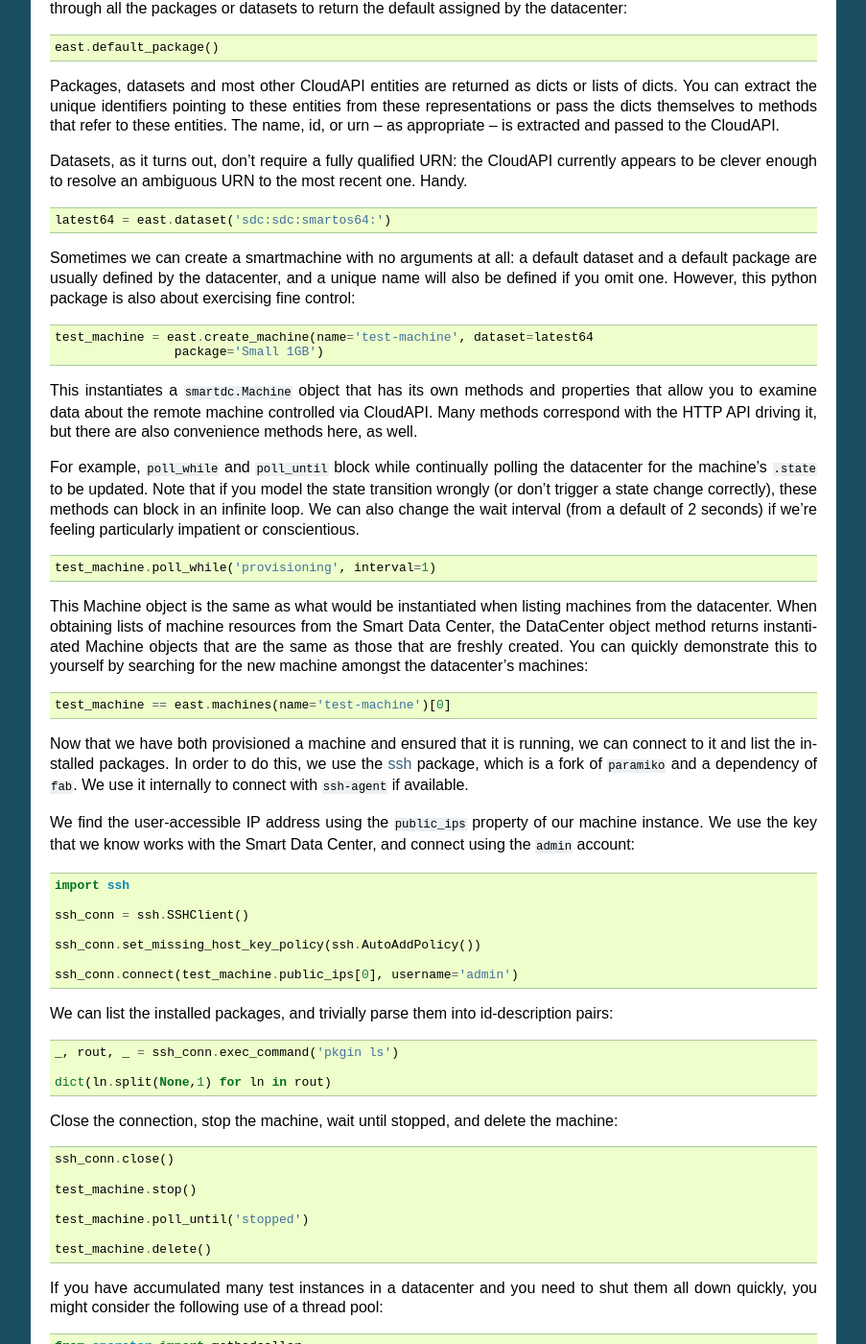
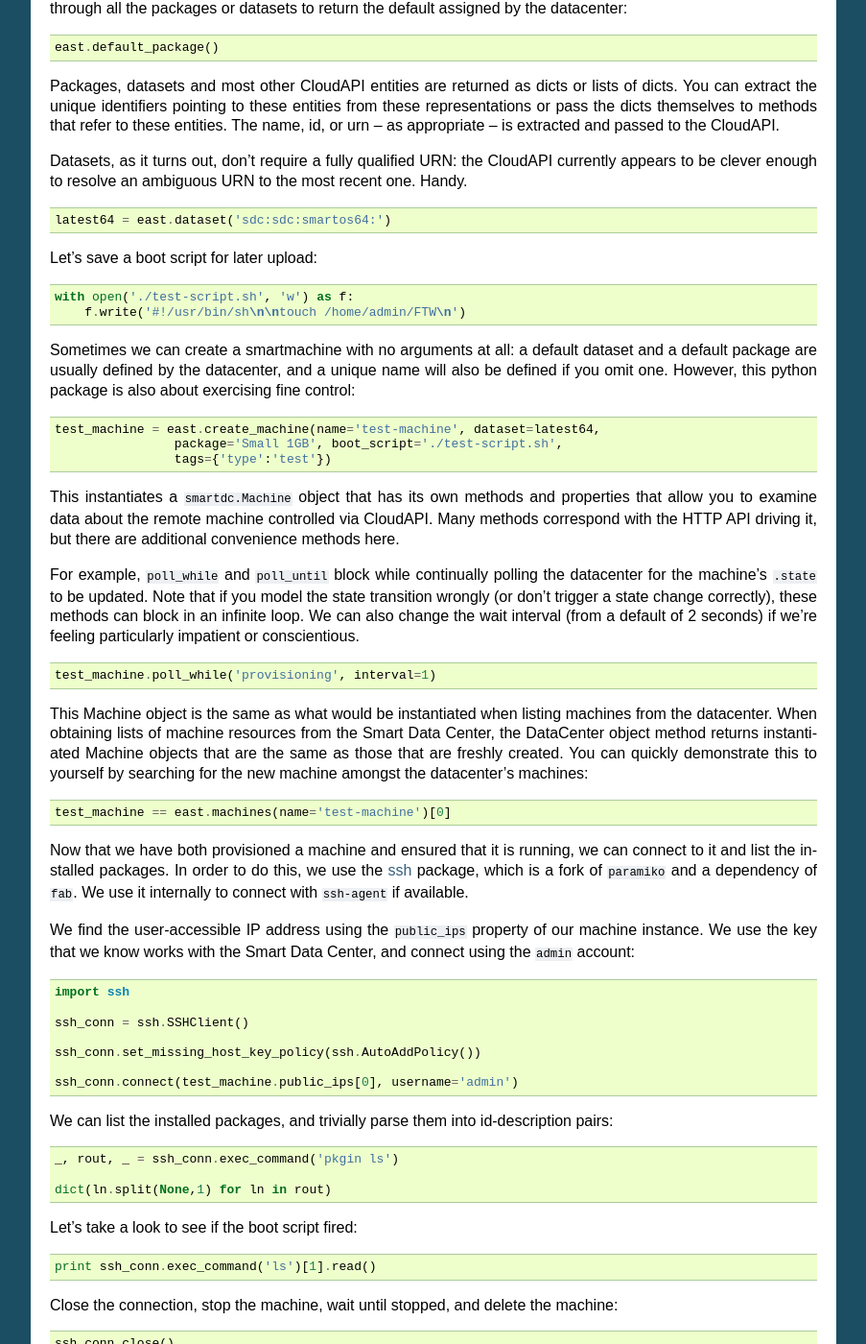
Before and after one commit to atl/py-smartdc, a Sphinx documentation site: the page built from docs/tutorial.rst, in a window 1280 px wide and 1400 px high, scrolled down 575 px. Shown: the whole window at 96% size, without its empty margins (198-1101 px from the left). Built offline with Sphinx 7.4.7, drawn with Linux system fonts in a browser that asks for light colours; some of the changed text lies outside the part shown.

Commit message:
tutorial run-through, check, and edit

```diff
--- a/docs/tutorial.rst
+++ b/docs/tutorial.rst
@@ -47,18 +47,24 @@ recent one. Handy.
 
     latest64 = east.dataset('sdc:sdc:smartos64:')
 
+Let's save a boot script for later upload::
+
+    with open('./test-script.sh', 'w') as f:
+        f.write('#!/usr/bin/sh\n\ntouch /home/admin/FTW\n')
+
 Sometimes we can create a smartmachine with no arguments at all: a default
 dataset and a default package are usually defined by the datacenter, and a
 unique name will also be defined if you omit one. However, this python package
 is also about exercising fine control::
 
-    test_machine = east.create_machine(name='test-machine', dataset=latest64
-                    package='Small 1GB')
+    test_machine = east.create_machine(name='test-machine', dataset=latest64,
+                    package='Small 1GB', boot_script='./test-script.sh',
+                    tags={'type':'test'})
 
 This instantiates a ``smartdc.Machine`` object that has its own methods and
 properties that allow you to examine data about the remote machine controlled
 via CloudAPI. Many methods correspond with the HTTP API driving it, but there
-are also convenience methods here, as well.
+are additional convenience methods here.
 
 For example, ``poll_while`` and ``poll_until`` block while continually polling
 the datacenter for the machine's ``.state`` to be updated. Note that if you
@@ -104,6 +110,10 @@ id-description pairs::
 
     dict(ln.split(None,1) for ln in rout)
 
+Let's take a look to see if the boot script fired::
+
+    print ssh_conn.exec_command('ls')[1].read()
+
 Close the connection, stop the machine, wait until stopped, and delete the
 machine::
 
@@ -122,8 +132,8 @@ pool::
     from operator import methodcaller
     from multiprocessing.dummy import Pool
 
-    simultaneous = Pool(east.num_machines())
-    all_machines = east.machines()
+    simultaneous = Pool(min(east.num_machines(), 8))
+    all_machines = east.machines(tags={'type':'test'})
 
     simultaneous.map(methodcaller('stop'), all_machines)
 
@@ -133,7 +143,7 @@ pool::
 
     simultaneous.map(methodcaller('delete'), all_machines)
 
-    east.num_machines() == 0
+    east.num_machines(tags={'type':'test'}) == 0
 
 To learn more, you can read the API documentation for both the `DataCenter`_
 and `Machine`_ objects.
```
Also changed, not shown: 1 other file.
